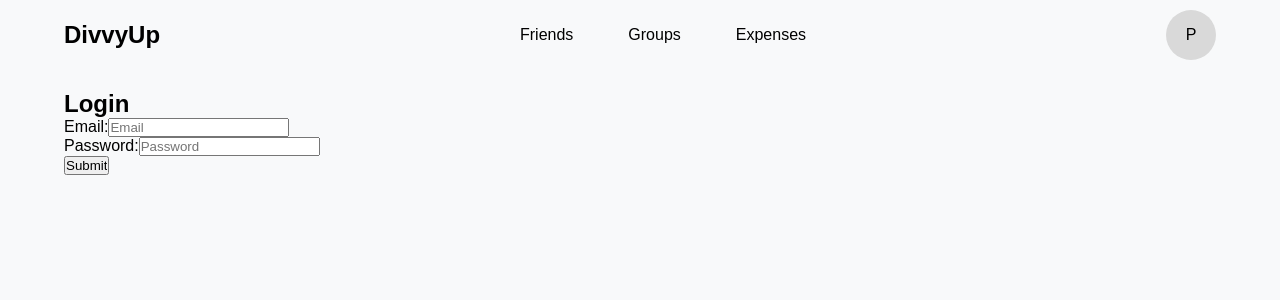
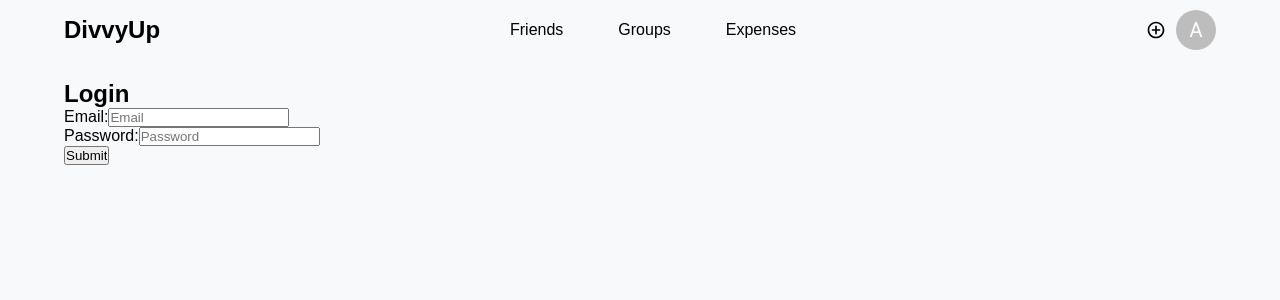
Before and after one commit to nds-fsd/splitwise, a React (Vite) app in the folder frontend/: page /login in a window 1280 px wide. Shown: the top 300 px of the page. Built offline with nearby package versions, Linux system fonts and the light colour scheme; no server answers; the HTML template or start-up script is replaced by a standard one.

Commit message:
Added switch icon and styles for dark mode in header

```diff
--- a/frontend/src/components/header/header.jsx
+++ b/frontend/src/components/header/header.jsx
@@ -1,15 +1,24 @@
 import { Link, useLocation } from 'react-router-dom';
 import styles from './header.module.css';
+import { useDarkMode } from '../../context/darkModeContext';
+import Icon from '../icon/icon';
+import Avatar from '@mui/material/Avatar';
+
 const Header = () => {
+    const { darkMode, toggleDarkMode } = useDarkMode();
+
     return (
-        <header className={styles.header}>
+        <header className={`${styles.header} ${darkMode ? styles.headerDark : ''}`}>
             <h1 className={styles.logo}>DivvyUp</h1>
             <nav className={styles.nav}>
-                <Link to="/friends" className={styles.navItem}>Friends</Link>
-                <Link to="/groups" className={styles.navItem}>Groups</Link>
-                <Link to="/expenses" className={styles.navItem}>Expenses</Link>
+                <Link to="/friends" className={`${styles.navItem} ${darkMode ? styles.navItemDark : ''}`}>Friends</Link>
+                <Link to="/groups" className={`${styles.navItem} ${darkMode ? styles.navItemDark : ''}`}>Groups</Link>
+                <Link to="/expenses" className={`${styles.navItem} ${darkMode ? styles.navItemDark : ''}`}>Expenses</Link>
             </nav>
-            <div className={styles.profile}>P</div>
+            <div className={styles.right}>
+                {darkMode ? <Icon handleClick={() => toggleDarkMode()} variant='light' className='theme' /> : <Icon handleClick={() => toggleDarkMode()} variant='dark' className='theme' />}
+                <Avatar>A</Avatar>
+            </div>
         </header>
     );
 };
--- a/frontend/src/components/header/header.module.css
+++ b/frontend/src/components/header/header.module.css
@@ -10,6 +10,10 @@ body {
     padding: 10px 0;
     width: min(90%, 120rem);
     margin: 0 auto;
+}
+
+.headerDark {
+    color: var(--color-dark-mode);
 }
 
 .logo {
@@ -39,16 +43,15 @@ body {
 
 .navItem:hover {
     background-color: #1e90ff;
-
+    color: white;
 }
 
-.profile {
-    width: 50px;
-    height: 50px;
-    background-color: #d9d9d9;
-    border-radius: 50%;
+.navItemDark {
+    color: var(--color-dark-mode);
+}
+
+.right {
     display: flex;
     align-items: center;
-    justify-content: center;
-    cursor: pointer;
+    gap: 10px;
 }
```
